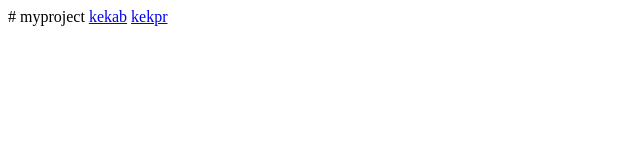
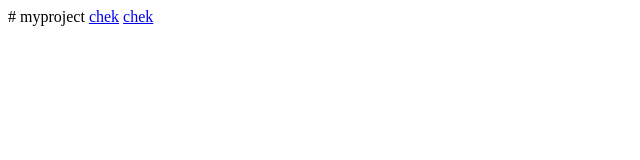
Before and after one commit to Lorry5/myproject, a plain HTML site: page о/aboutme.html in a window 1280 px wide. Shown: the full height of the page, 0-640 px from the left. Drawn offline with Linux system fonts and the light colour scheme.

Commit message:
Update aboutme.html

```diff
--- a/о/aboutme.html
+++ b/о/aboutme.html
@@ -4,6 +4,6 @@
 <title>Задание1</title>
 </head>
 <body>
-<a href="http:/myproject/index.html">kekab</a>
-<a href="myproject/index.html">kekpr</a>
+<a href="http:/myproject/index.html">chek</a>
+<a href="myproject/index.html">chek</a>
 </body>
```
